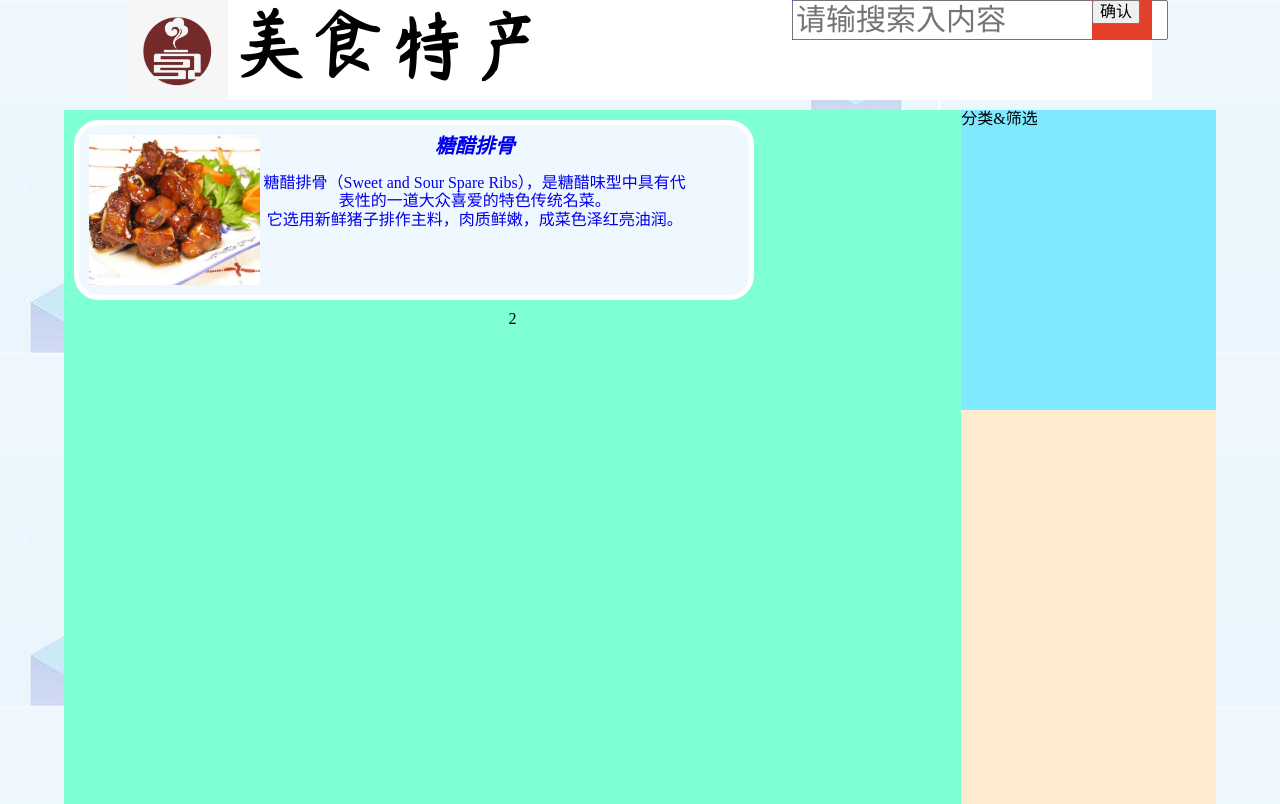
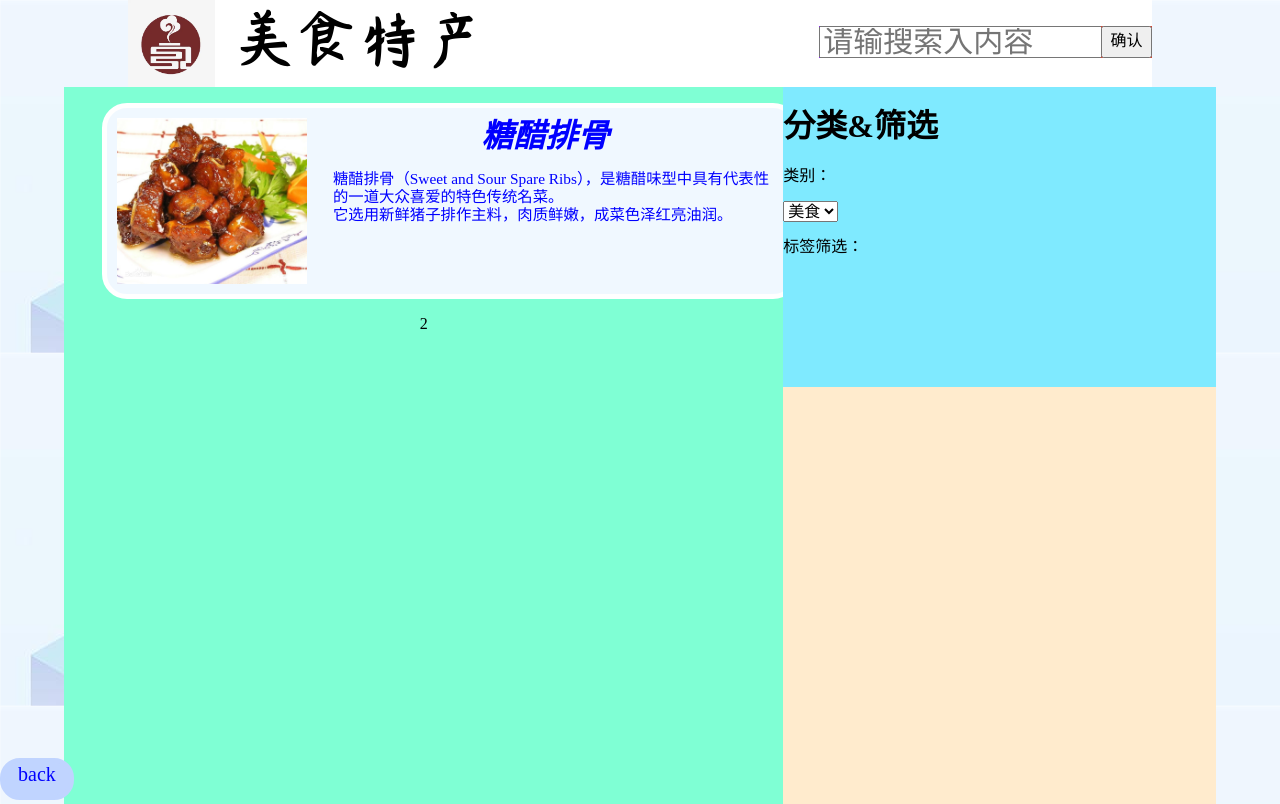
Before and after one commit to ASD-112/web-work_hxy.io, a plain HTML site: page meishi.html in a window 1280 px wide. Shown: the top 804 px of the page. Drawn offline with Linux system fonts and the light colour scheme.

Commit message:
02update
update

```diff
--- a/css/dili.css
+++ b/css/dili.css
@@ -1,27 +1,55 @@
 @import "normalize.css";
+/* body{
+    background-image: url("../static/back2.png");
+} */
+
 h1{
     text-align: center;
+    font-size: 8vh;
 }
 
 h2{
-    margin-left: 10%;
+    margin-left: 8vw;
+    font-size: 6vh;
 }
 
 .p{
-    height: 300px;
+    height: 25vw;
+}
+
+#sp{
+    width:35vw;
+    height: 25vw;
+}
+
+#d0{
+    display: flex;
+    width: 100%;
+    margin-top: 0%;
+    margin-bottom: 0%;
+    height: 60vh;
+    align-self: flex-start;
+    flex-direction: column;
+    background-image: url("../static/back2.png");
+}
+
+body{
+    width: 100%;
+    height: 100%;
+    background-image: url("../static/back2\(1\).png");
 }
 
 #d00{
     width: 90%;
     margin-left: 5%;
     margin-right: 5%;
-    height: 30px;
+    height: 3.8vh;
     background-color:rgb(192, 212, 255);
-    font-size: 20px;
+    font-size: 5vh;
     font-weight: bold;
     color:aliceblue;
     text-align: right;
-    padding:10px;
+    padding:1.5vh;
 }
 
 .d1{
@@ -34,20 +62,24 @@ h2{
     text-align: left;
     border: 5px solid gray;
     border-radius:30px;
-    margin: 20px;
-    padding: 10px;
+    margin-right: 5vw;
+    padding: 3vh;
+    font-size: 2.6vh;
     width: 40%;
 }
 
 .d10{
+    margin-top: -30vh;
     float: left;
-    height: 300px;
+    height: 50vh;
     margin-left: 10%;
+    margin-bottom: 20vh;
 }
 
 .pic{
-    margin-top: -15%;
-    margin-right: 20%;
+    margin-top: -50vh;
+    margin-bottom: 30vh;
+    margin-right: 14vw;
     float: right;
 }
 
--- a/css/meishi.css
+++ b/css/meishi.css
@@ -13,12 +13,15 @@
     url('/font/webfont_rgvyrf1fa4a/webfont.ttf') format('truetype'), /* chrome、firefox、opera、Safari, Android, iOS 4.2+*/
     url('/font/webfont_rgvyrf1fa4a/webfont.svg#webfont') format('svg'); /* iOS 4.1- */
 }
+
 .web-font {
     font-family: "webfont" !important;
-    font-size: 80px;
+    font-size: 5vw;
     font-style: normal;
     -webkit-font-smoothing: antialiased;
     -moz-osx-font-smoothing: grayscale;
+    margin-top: 0.3vw;
+    margin-left: 1.2vw;
 }
 
 body{
@@ -38,27 +41,37 @@ body{
     margin-right: auto;
 }
 #d0 #head1{
-    height: 100px;
+    height: 6.8vw;
 }
 #d0 .i1{
     display:flex;
-    width: 300px;
-    height: 40px;
+    width: 22vw;
+    height: 2.5vw;
+    margin-top: 2vw;
     text-align: right;
     font-size: 30px;
     font-weight: bold;
     background-color: blueviolet;
 }
+#d0 .i1 input{
+    width: 22vw;
+    height: 2.1vw;
+}
 #d0 .i2{
-    width: 60px;
-    height: 40px;
+    width: 4vw;
+    height: 2.5vw;
+    margin-top: 2vw;
     background-color: rgb(226, 64, 43);
+}
+#d0 .i2 input{
+    width: 4vw;
+    height: 2.5vw;
 }
 
 #d1{
     display:flex;
     width: 100%;
-    height: 110px;
+    height: 6.8vw;
     /* background-color:rgba(223, 235, 233, 0.932); */
     /* justify-content: space-around; */
 }
@@ -66,16 +79,7 @@ body{
     margin-right: auto;
 }
 
-#d1 .in1{
-    width: 300px;
-    height: 28px;
-    margin-right: auto;
-}
-#d1 .in2{
-    width: 50px;
-    height: 30px;
-    text-align: right;
-}
+
 
 
 #d2{
@@ -89,7 +93,7 @@ body{
 #d2 #ds1{
     display: flex;
     flex-grow: 5;
-    width: 600px;
+    width: 20vw;
     height: 1050px;
     flex-direction: column;
     background-color: aquamarine;
@@ -109,29 +113,76 @@ body{
     flex-direction: row;
     text-decoration: none;
     justify-content: space-around;
-    width: 600px;
-    height: 150px;
+    width: 60vw;
+    height: 13vw;
 
 }
 
 .fff .web-font2{
-    font-size: 20px;
+    font-size: 2.5vw;
     font-weight: bold;
 }
 
 .fff img{
-    height: 150px;
+    height: 13vw;
+}
+.fff p{
+    margin-left: 2vw;
+    text-align: left;
+    font-size: 1.2vw;
 }
 
 .item{
-    margin-top: 10px;
-    margin-bottom: 10px;
-    margin-left: 10px;
-    margin-right: 10px;
-    width: 650px;
+    margin-top: 2vh;
+    margin-bottom: 2vh;
+    margin-left: 3vw;
+    width: 52vw;
     padding: 10px;
     display: flex;
     border: 5px solid white;
     background-color: aliceblue;
     border-radius:25px;
 }
+
+#bo{
+    position: fixed;
+    bottom:0;
+    background-color:rgb(192, 212, 255);
+    width:5%;
+    height: 4%;
+    align-self: flex-end;
+    text-align: center;
+    font-size: 20px;
+    border: 5px solid rgb(192, 212, 255);
+    border-radius: 20px;
+    margin-top: 10%;
+}
+
+#b1{
+    display: flex;
+    margin-top: 2vw;
+    padding: 0.5vw;
+    bottom:0;
+    background-color:rgb(192, 231, 255);
+    width:100%;
+    height: 6vh;
+    font-size: 30px;
+    font-weight: bold;
+    align-self: flex-end;
+    justify-content: space-around;
+}
+
+a:link{
+    color: blue;
+}
+
+a:visited{
+    color:blue;
+}
+a:hover{
+    color: red;
+}
+
+#item{
+    width: 100%;
+}
--- a/css/style.css
+++ b/css/style.css
@@ -3,44 +3,49 @@
 #d1{
     display:flex;
     width: 100%;
-    height:40px;
+    height: 7.3vh;
+    margin-top: 1vh;
+    padding: 1vh;
     background-color:rgb(192, 231, 255);
     justify-content: space-around;
 }
 
 #d1 span{
-    width: 10%;
-    height: 50px;
-    margin-right:5px;
+    margin-top: 1vh;
+    width: 10vw;
+    height: 6vh;
+    margin-right:  1vw;
     text-align: center;
-    font-size: 30px;
+    font-size: 5vh;
     display:block;
     font-weight: bold;
 }
 
-#d1 span h1{
-    font-size: 200px;
-}
 
 
 #d2{
     display: flex;
     flex-direction:column;
+    margin-top: -2vh;
     margin-left: 10%;
     margin-right: 10%;
     align-items: center;
 }
 
 #d2 img{
-    margin-top: 5%;
-    margin-bottom: 5%;
-    height:500px;
+    margin-top: 6vh;
+    margin-bottom: 6vh;
+    height: 70vh;
 }
 
+#d2 span h1{
+    font-size: 5vh;
+}
 
 #d2 span p{
-    font-size: 20px;
+    font-size: 3vh;
     width: 70%;
+    margin-bottom: 5vh;
 }
 
 #pp{
@@ -61,6 +66,7 @@ a{
     display: flex;
     bottom:0;
     background-color:rgb(192, 231, 255);
+    margin-top: 5vh;
     width:100%;
     height: 10%;
     align-self: flex-end;
--- a/fenyemian/meishi/css/fenye/糖醋排骨.css
+++ b/fenyemian/meishi/css/fenye/糖醋排骨.css
@@ -12,14 +12,14 @@ body{
 }
 
 svg{
-    height: 80px;
+    height: 13vh;
     margin-left: 0;
-    margin-top: 20px;
+    margin-top: 2vh;
 }
 
 .local-font{
     font-family: "f1" !important;
-    font-size: 60px;
+    font-size: 4.5vw;
 }
 
 #d0{
@@ -31,12 +31,12 @@ svg{
     align-self: flex-start;
     margin-left: 15%;
     justify-content: left;
-    height: 110px;
+    height: 15vh;
 }
 
 
 #d0 #head0{
-    margin-top: 20px;
+    margin-top: 3vh;
     margin-right: auto;
 }
 #d0 #head1{
@@ -44,11 +44,11 @@ svg{
 }
 #d0 .i1{
     display:flex;
-    padding-top: 20px;
+    padding-top: 1.2vh;
     padding-left: 10px;
-    width: 50px;
-    height: 80px;
-    font-size: 30px;
+    width: 3vw;
+    height: 12.5vh;
+    font-size: 2.2vw;
     font-weight: bold;
     color: white;
     background-color: rgba(0, 162, 255, 0.974);
@@ -58,7 +58,7 @@ svg{
 #d1{
     display:flex;
     width: 100%;
-    height: 110px;
+    height: 15vh;
     /* background-color:rgba(223, 235, 233, 0.932); */
 }
 #d1 .i0{
@@ -75,7 +75,7 @@ svg{
 #r1{
     display: flex;
     width: 100%;
-    height: 300px;
+    height: 40vh;
     margin-top: 2%;
     background-color: white;
     border: 5px solid rgba(49, 119, 189, 0.607);
@@ -89,6 +89,12 @@ svg{
     /* flex-direction: column;
     align-items: center; */
 }
+.r1-1 h1{
+    font-size: 4vh;
+}
+.r1-1 p{
+    font-size: 2.2vh;
+}
 
 .r1-2{
     width: 50%;
@@ -98,10 +104,10 @@ svg{
 .r1-2 img{
     margin-left: 25%;
     margin-top: 5%;
-    height: 250px;
+    height: 30vh;
 }
 .r1-3{
-    width:20%;
+    width:15vw;
     height: 100%;
 
 }
@@ -115,8 +121,8 @@ svg{
     color: white;
     margin-left: 5%;
     padding: 5%;
-    height: 50px;
-    font-size: 30px;
+    height: 6vh;
+    font-size: 2vw;
 }
 
 .r132{
@@ -144,8 +150,9 @@ svg{
 .r2{
     display: flex;
     width:100%;
-    height: 104px;
-    margin-top: -2%;
+    height: 14.7vh;
+    margin-top: -1%;
+    margin-bottom: 1vh;
 }
 
 .r3{
@@ -203,8 +210,8 @@ a:hover{
 
 .mod_title {
     padding: 0;
-    margin-top: 30px;
-    margin-bottom: 30px;
+    margin-top: 4.2vh;
+    margin-bottom: 4.2vh;
     display: inline-block;
     width: 100%;
     background: repeating-linear-gradient(-45deg, #87C2E2 0,#87C2E2 1px,#92CCF1 0px,#92CCF1 2px);
@@ -223,6 +230,6 @@ a:hover{
 }
 .font18{
     font-family: "f1" !important;
-    font-size: 30px;
+    font-size: 4.2vh;
     color: white;
 }
--- a/meishi.html
+++ b/meishi.html
@@ -44,11 +44,24 @@
                 </span>
             </span>
             <span id="ds2">
-                分类&筛选
+                <h1>分类&筛选</h1>
+                <div>
+                    <div>
+                    <p>类别：</p>
+                    <select>
+                        <option>美食</option>
+                        <option>特产</option>
+                    </select>
+                    </div>
+                    <div>
+                        <p>标签筛选：</p>
+                    </div>
+                </div>
             </span>
         </div>
         <div>
-            <a href="edit.html"> edit more</a>
+            <a href="edit.html" id="b1"> edit more</a>
         </div>
+        <a href="index.html"><div id="bo">back</div></a>
     </body>
 </html>
```
Also changed, not shown: dili.html (+4 -1 lines), index.html (+1 -1 lines), static/back2(1).png (added), static/back2.png (added).
